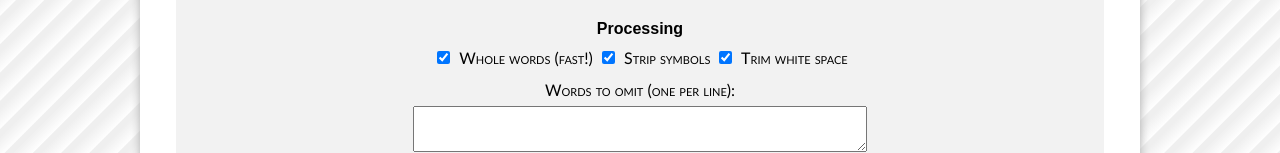
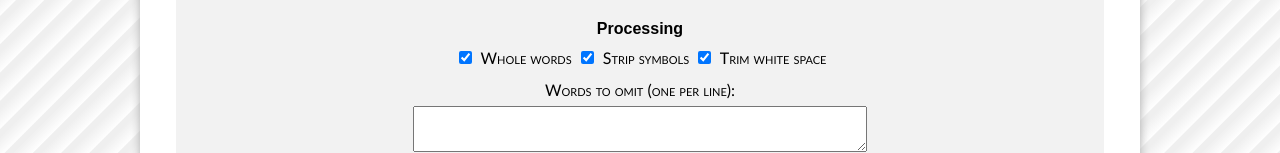
Before and after one commit to braksator/LongestRepeatedStrings, a website with bundled scripts: page index.html in a window 1280 px wide. Shown: the part 1009-1162 px from the top of the page. Built offline with nearby package versions, Linux system fonts and the light colour scheme; a web font is replaced by a local one.

Commit message:
dev iteration

```diff
--- a/index.html
+++ b/index.html
@@ -58,7 +58,7 @@
 
       <br>
       <h4>Processing</h4>
-      <label title="Matches on whole words."><input type="checkbox" id="words" checked> Whole words (fast!)</label>
+      <label title="Matches on whole words."><input type="checkbox" id="words" checked> Whole words</label>
       <label title="Symbols won't appear in matches"><input type="checkbox" id="clean" checked> Strip symbols</label>
       <label title="Trims white space from results."><input type="checkbox" id="trim" checked> Trim white space</label>
       <br>
--- a/package.json
+++ b/package.json
@@ -1,6 +1,6 @@
 {
   "name": "longestrepeatedstrings",
-  "version": "1.0.35",
+  "version": "1.0.36",
   "description": "Finds duplicated text strings and generates a report about the longest substrings or most frequent words in supplied text",
   "main": "index.js",
   "scripts": {
```
Also changed, not shown: README.md.
